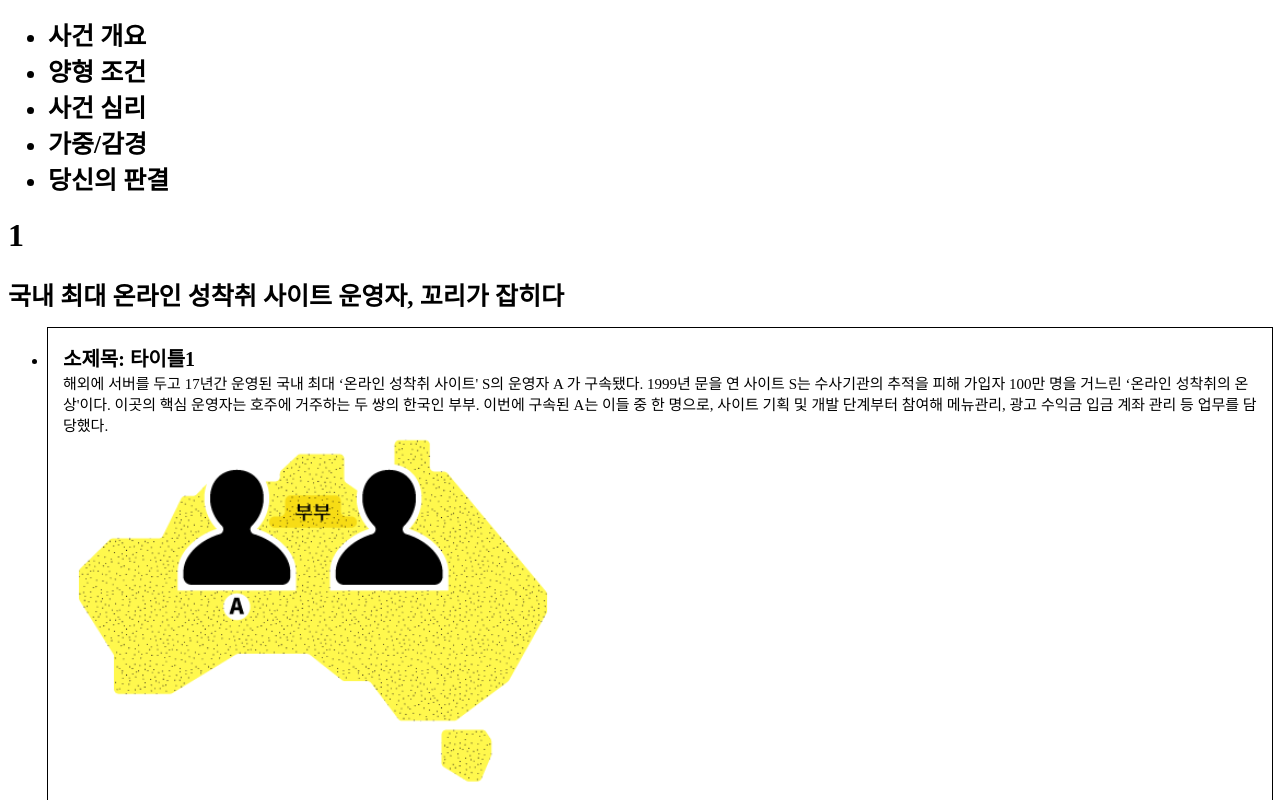
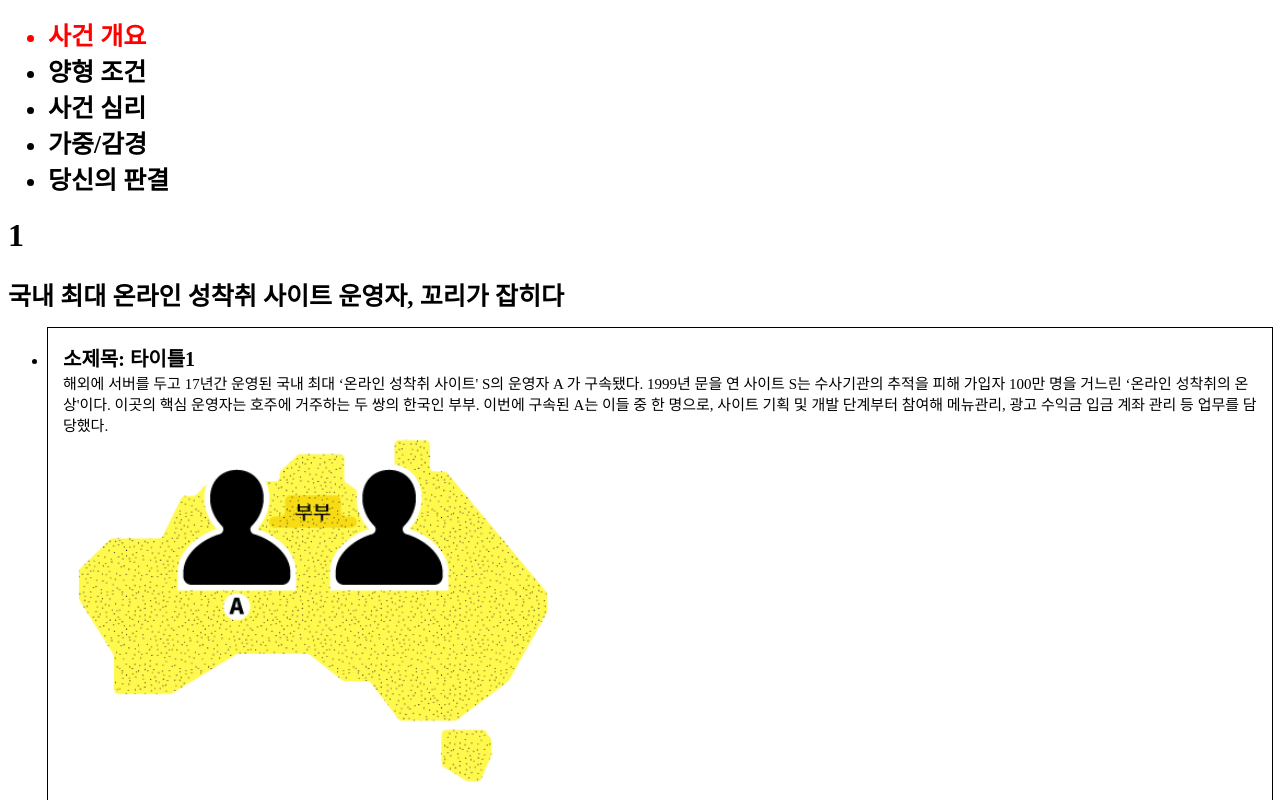
Before and after one commit to newshunter12/judgement-simulator, a Next.js app: page /data/1 in a window 1280 px wide. Shown: the top 800 px of the page. Built offline with nearby package versions, Linux system fonts and the light colour scheme.

Commit message:
refactor: add condition into inline-style

```diff
--- a/components/Judgement.module.scss
+++ b/components/Judgement.module.scss
@@ -2,8 +2,12 @@
   display: none;
 }
 
-.menu {
+.tab {
   color: black;
   font-size: 25px;
   font-weight: bold;
 }
+
+.clickedTab {
+  color: red;
+}
--- a/components/Judgement.tsx
+++ b/components/Judgement.tsx
@@ -17,7 +17,7 @@ function Judgement({ caseObject, caseName }: Props): React.ReactElement {
   if (caseObject === undefined) return <div>Loading...</div>;
 
   const [selectedIndex, setSelectedIndex] = useState(0);
-  const menuList = useRef<HTMLUListElement>(null);
+  const tabList = useRef<HTMLUListElement>(null);
 
   const taps = ["사건 개요", "양형 조건", "사건 심리", "가중/감경", "당신의 판결"];
 
@@ -46,15 +46,13 @@ function Judgement({ caseObject, caseName }: Props): React.ReactElement {
 
   function onChangeIndex(i: number) {
     setSelectedIndex(i);
-    const nowProcess = menuList.current.children[i] as HTMLElement;
-    nowProcess.style.color = "red";
   }
 
   return (
     <div>
-      <ul ref={menuList}>
+      <ul ref={tabList}>
         {taps.map((tab, i) => (
-          <li key={i} className={styles.menu}>
+          <li key={i} className={`${styles.tab} ${i === selectedIndex ? styles.clickedTab : ""}`}>
             {tab}
           </li>
         ))}
```
